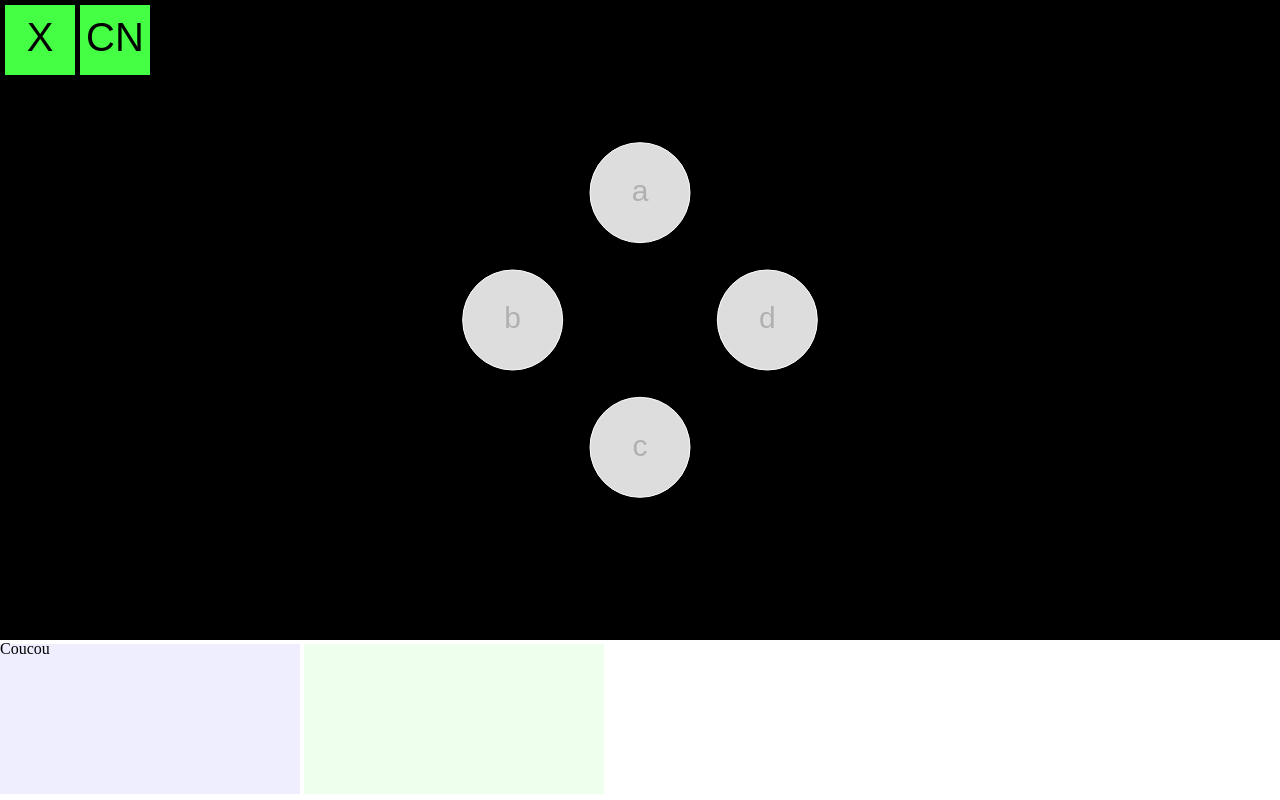
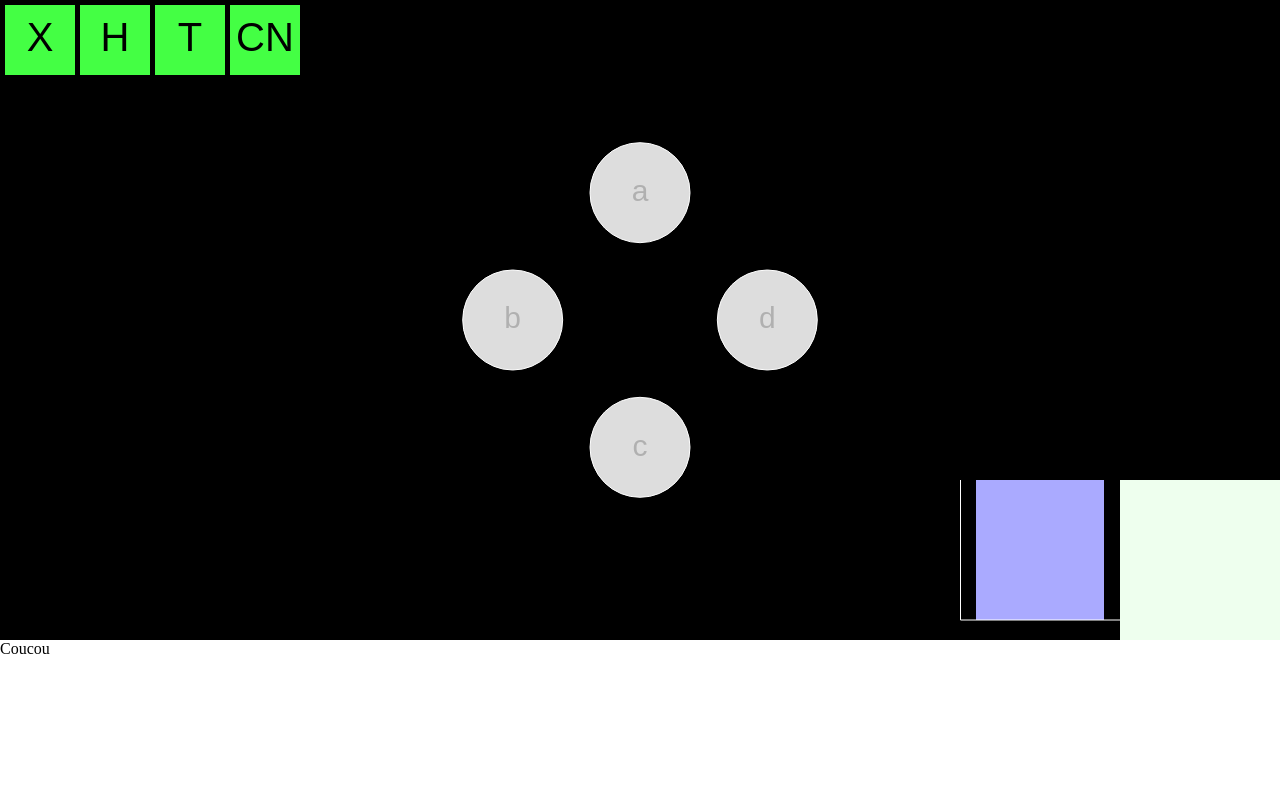
Before and after one commit to Soni-Sona/Qubits, a website with bundled scripts: page index.html in a window 1280 px wide. Built offline with nearby package versions, Linux system fonts and the light colour scheme.

Commit message:
added simple histogram

```diff
--- /dev/null
+++ b/src/histogram.js
@@ -0,0 +1,85 @@
+import { qubits } from "./index.js";
+export let canvas = document.getElementById("histogram");
+export let ctx = canvas.getContext("2d");
+
+const epsilon = 1e-4;
+let labelSizeMax = 20;
+let barWidthRatio = 0.8; // ratio between barWidth and barHorizontalSpace
+let colorZero = "#ddd";
+let colorOne  = "#aaf";
+
+export function resize() {
+	let scale = window.devicePixelRatio;
+	ctx.width  = canvas.clientWidth;
+	ctx.height = canvas.clientHeight;
+	canvas.width  = ctx.width  * scale;
+	canvas.height = ctx.height * scale;
+
+	ctx.scale(scale, scale);
+}
+
+resize();
+window.addEventListener("resize", resize);
+
+
+let histogram = [];
+
+
+export function initializeHistogram() {
+	histogram.length = qubits.coefficients.rows;
+	histogram.fill(0);
+	triggerAnimation();
+}
+
+
+export function triggerAnimation() {
+	update();
+	draw();
+}
+
+
+function update() {
+	for (let i = 0; i < histogram.length; i++) {
+		histogram[i] = qubits.getStateProbability(i.toString(2).padStart(4, "0"));
+	}
+	console.log(histogram)
+}
+
+
+function draw() {
+	ctx.clearRect(0, 0, ctx.width, ctx.height);
+
+	let nonZeroCount = 0;
+	for (let i = 0; i < histogram.length; i++) {
+		if (histogram[i] > epsilon) nonZeroCount ++;
+	}
+
+	let barHorizontalSpace = ctx.width / nonZeroCount;
+	let labelSize = Math.min(barHorizontalSpace, labelSizeMax);
+
+	if (nonZeroCount > 0) {
+		// bars
+		let currentBar = 0;
+		ctx.fillStyle = colorOne;
+		for (let i = 0; i < histogram.length; i++) {
+			if (histogram[i] <= epsilon) continue;
+
+			ctx.fillRect(
+				(currentBar + 0.5 - barWidthRatio / 2) * barHorizontalSpace,
+				ctx.height - labelSize,
+				barHorizontalSpace * barWidthRatio,
+				-(ctx.height - labelSize) * histogram[i]
+			);
+
+			currentBar ++;
+		}
+	}
+
+	// axes
+	ctx.strokeStyle = "#fff";
+	ctx.beginPath();
+	ctx.moveTo(0.5, 0);
+	ctx.lineTo(0.5, ctx.height - labelSize);
+	ctx.lineTo(ctx.width, ctx.height - labelSize);
+	ctx.stroke();
+}
--- a/src/index.js
+++ b/src/index.js
@@ -1,5 +1,6 @@
 import { Qubits } from "./qubits.js";
 import { initializeLevelGraphics } from "./playground/playground.js";
+import { initializeHistogram } from "./histogram.js";
 import * as gates from "./gates.js"
 import "./playground/interaction.js";
 
@@ -10,6 +11,12 @@ export let qubits = null;
 function initializeLevel(qubitCount, availableGates) {
 	qubits = new Qubits(qubitCount);
 	initializeLevelGraphics(qubitCount, availableGates);
+	initializeHistogram();
 }
 
-initializeLevel(4, [gates.gateX, gates.gateCNOT]);
+initializeLevel(4, [
+	gates.gateX,
+	gates.gateH,
+	gates.gateT,
+	gates.gateCNOT,
+]);
--- a/src/playground/interaction.js
+++ b/src/playground/interaction.js
@@ -1,6 +1,7 @@
 import { qubits as physicalQubits } from "../index.js";
 import { canvas } from "./canvas.js";
-import { triggerAnimation } from "./playground.js";
+import { triggerAnimation as triggerAnimationPlayground } from "./playground.js";
+import { triggerAnimation as triggerAnimationHistogram } from "../histogram.js";
 import {
 	qubits,
 	Qubit,
@@ -81,9 +82,9 @@ function touchStart(event) {
 						if (selectedQubits.includes(closest)) break; // qubit already selected
 						selectedQubits.push(closest);
 						console.log("Clicked on 2nd qubit " + closest.name);
-						// physicalQubits.applyGate(
-						// 	currentGate(...selectedQubits)
-						// );
+						physicalQubits.applyGate(
+							currentGate(...selectedQubits.map(q => q.index))
+						);
 						updateGraphicalQubitProbabilities();
 						unhighlightAllPairs();
 						showPairBetweenQubits(...selectedQubits);
@@ -93,6 +94,8 @@ function touchStart(event) {
 						selectedQubits = [];
 						break;
 				}
+
+				triggerAnimationHistogram();
 
 			} else if (closest instanceof GateTile) {
 				switch (state) {
@@ -125,7 +128,7 @@ function touchMove(event) {
 			case "draggingGateTile":
 				draggedGateTile.posX = x;
 				draggedGateTile.posY = y;
-				triggerAnimation();
+				triggerAnimationPlayground();
 		}
 	}
 }
@@ -159,7 +162,7 @@ function touchEnd(event) {
 						state = "waitingQubit2";
 
 					} else { // gate acting on single qubit
-						// physicalQubits.applyGate(currentGate(closest.index));
+						physicalQubits.applyGate(currentGate(closest.index));
 						updateGraphicalQubitProbabilities();
 						currentGate = null;
 						state = "none";
@@ -174,7 +177,8 @@ function touchEnd(event) {
 				removeDraggedTile();
 				draggedGateTile = null;
 				currentTouchId = null;
-				triggerAnimation();
+				triggerAnimationPlayground();
+				triggerAnimationHistogram();
 		}
 	}
 }
--- a/style.css
+++ b/style.css
@@ -11,13 +11,23 @@ body {
 }
 
 
+#histogram, #qsphere {
+	position: absolute;
+	bottom: 20vh;
+	height: min(20vw, 20vh);
+	width: min(20vw, 20vh);
+	z-index: 1;
+}
+
+
 #histogram {
-	background-color: #eef;
+	right: min(20vw, 20vh);
 }
 
 
 #qsphere {
 	background-color: #efe;
+	right: 0;
 }
 
 
```
